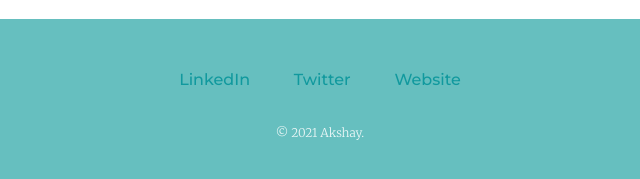
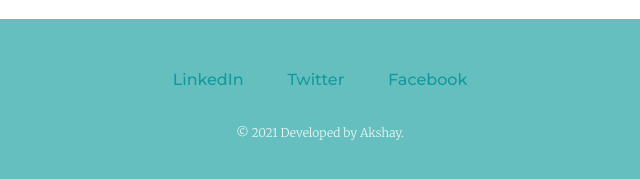
Before and after one commit to Akshayjay/Portfolio, a plain HTML site: page index.html in a window 1280 px wide. Shown: the part 2588-2767 px from the top of the page, 320-960 px from the left. Drawn offline with Linux system fonts and the light colour scheme.

Commit message:
Update index.html

```diff
--- a/index.html
+++ b/index.html
@@ -49,8 +49,8 @@
     <div class="bottom-container">
       <a class="footer-link" href="https://www.linkedin.com/in/akshay-jayakumar-48b725178">LinkedIn</a>
       <a class="footer-link" href="https://twitter.com/">Twitter</a>
-      <a class="footer-link" href="https://www.facebook.com/people/Akshay-Jayakumar/100009176509528/">Website</a>
-      <p class="copyright">© 2021 Akshay.</p>
+      <a class="footer-link" href="https://www.facebook.com/people/Akshay-Jayakumar/100009176509528/">Facebook</a>
+      <p class="copyright">© 2021 Developed by Akshay.</p>
     </div>
 
   </body>
```
